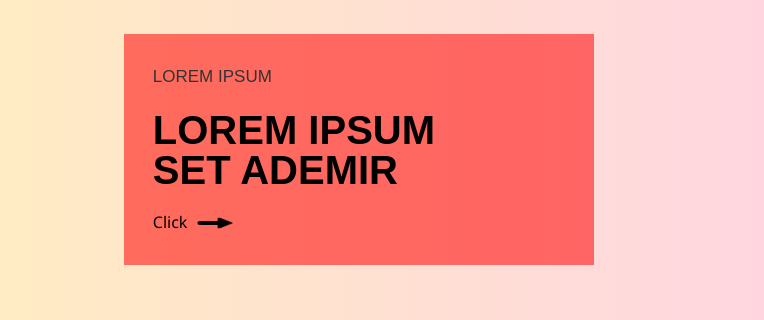
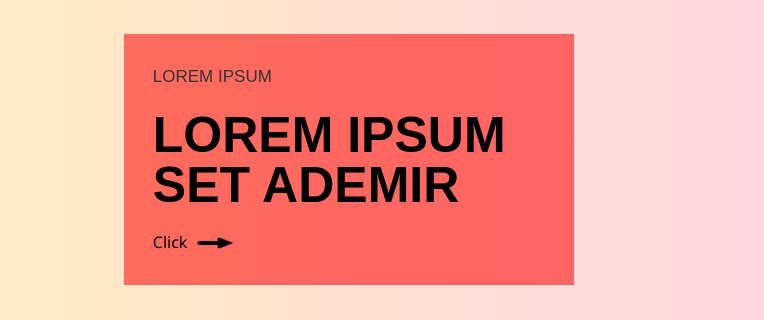
Before and after one commit to Ismailkp/simplohotel-exam, a plain HTML site: page index.html in a window 1280 px wide. Shown: the part 875-1195 px from the top of the page, 516-1280 px from the left. Drawn offline with Linux system fonts and the light colour scheme.

Commit message:
font-change

```diff
--- a/index.html
+++ b/index.html
@@ -129,21 +129,15 @@
       gap:20px;
       padding: 5%;
       background-color: #ff02028a;
-<<<<<<< HEAD:Index.html
       max-width: 100%;
-      width: 470px;
-=======
-      width:500px;
-      max-width: 100%;
->>>>>>> 59ad594c844ca6ba696c6076ab9728e5b0a1de71:index.html
-      height: 250px;
+      width: 450px;
     }
     .container-info-box .card h3 {
 
       line-height: 1;
       color: black;
       font-weight: 600;
-      font-size: 40px;
+      font-size: 50px;
     }
     .Restaurant-two-image {
       gap: 10px;
```
